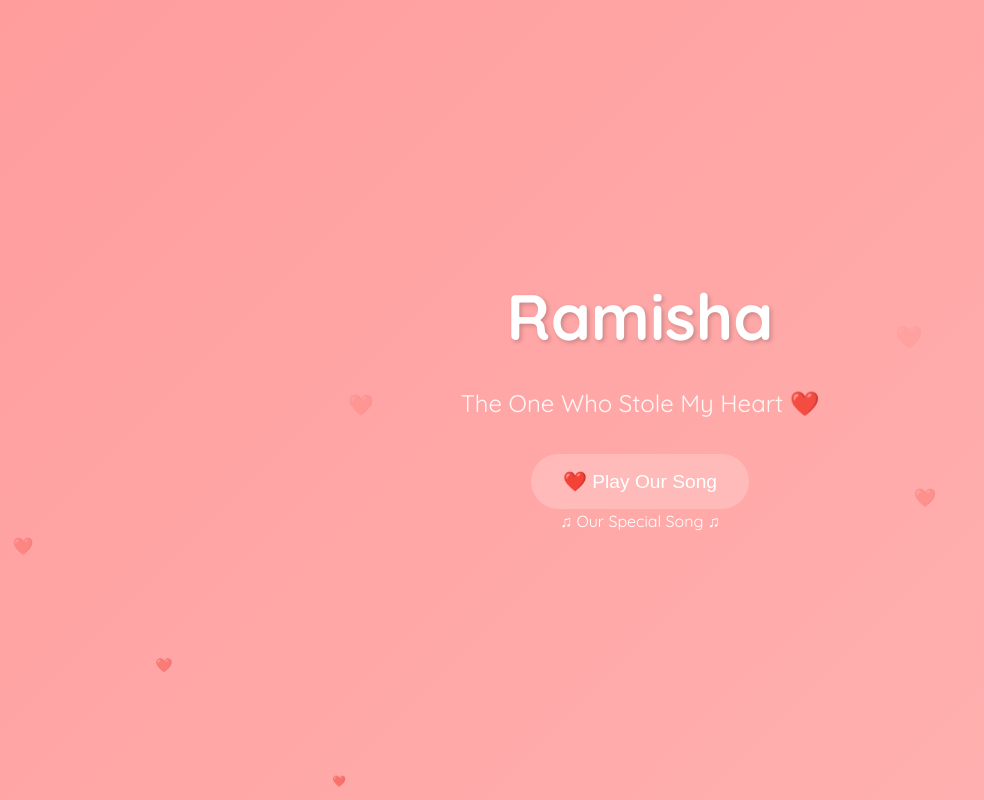
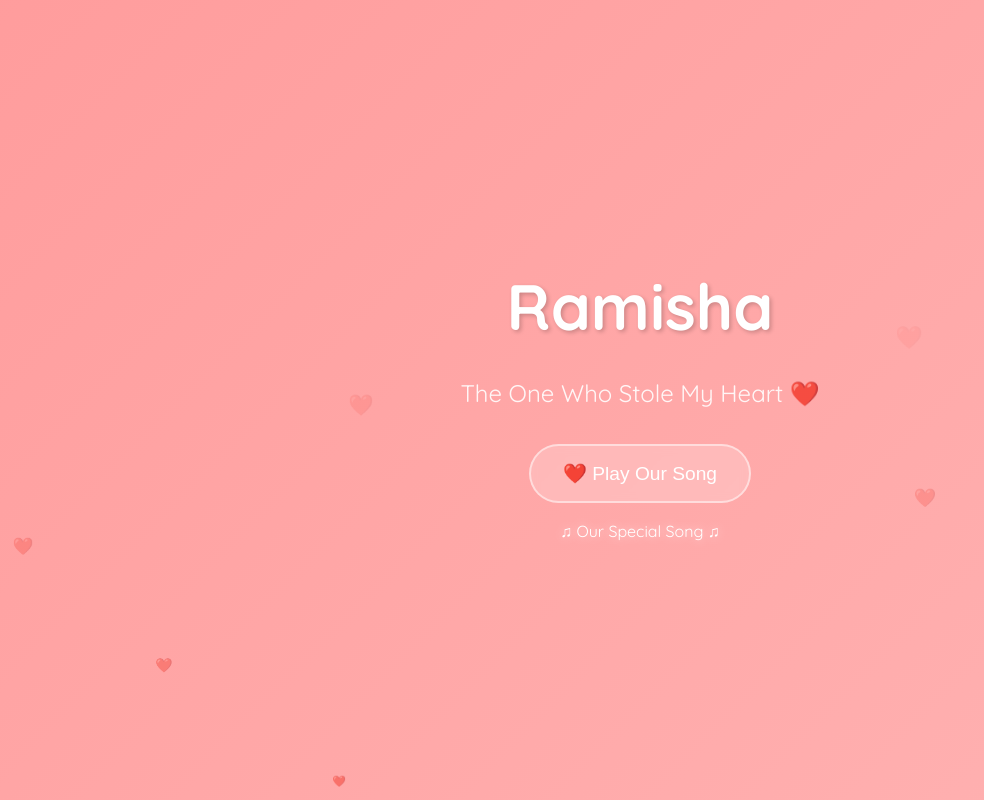
Before and after one commit to massivemass1234/ramishalove.io, a plain HTML site: page index.html in a window 1280 px wide. Shown: the top 800 px of the page, without its empty margins (0-984 px from the left). Drawn offline with Linux system fonts and the light colour scheme.

Commit message:
Update styles.css

```diff
--- a/styles.css
+++ b/styles.css
@@ -107,22 +107,44 @@ footer {
 
 .music-player {
     margin-top: 2rem;
+    display: flex;
+    flex-direction: column;
+    align-items: center;
+    gap: 1rem;
 }
 
 .music-player button {
     padding: 1rem 2rem;
     font-size: 1.2rem;
-    border: none;
+    border: 2px solid rgba(255, 255, 255, 0.5);
     background: rgba(255, 255, 255, 0.2);
     color: white;
     border-radius: 50px;
     cursor: pointer;
     transition: all 0.3s ease;
+    backdrop-filter: blur(5px);
 }
 
 .music-player button:hover {
     background: rgba(255, 255, 255, 0.3);
     transform: scale(1.05);
+    box-shadow: 0 0 20px rgba(255, 255, 255, 0.3);
+}
+
+.music-title {
+    font-size: 1rem;
+    color: white;
+    text-shadow: 0 0 10px rgba(255, 255, 255, 0.5);
+    animation: glow 2s ease-in-out infinite alternate;
+}
+
+@keyframes glow {
+    from {
+        text-shadow: 0 0 5px rgba(255, 255, 255, 0.5);
+    }
+    to {
+        text-shadow: 0 0 15px rgba(255, 255, 255, 0.8);
+    }
 }
 
 .heart {
```
